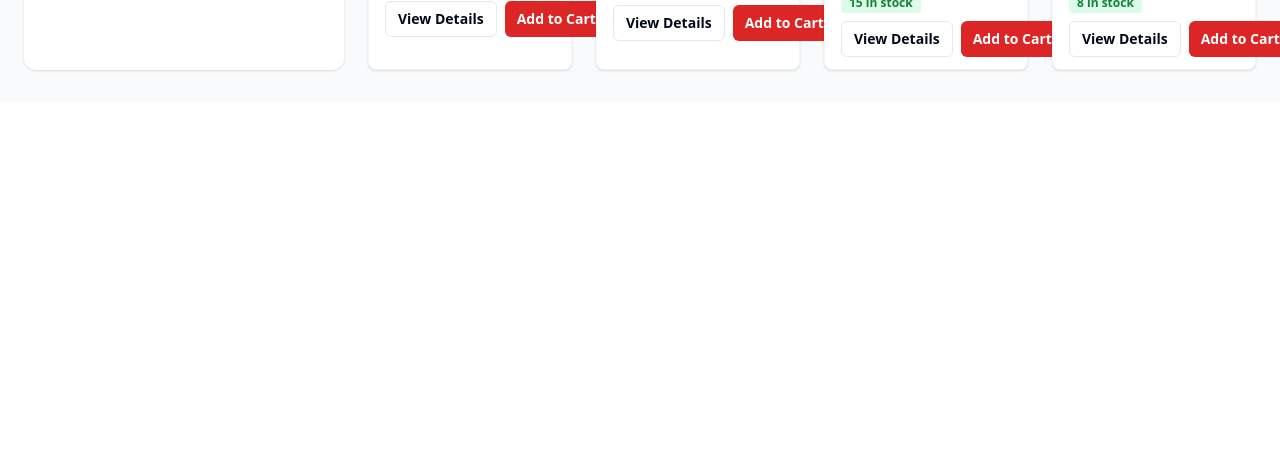
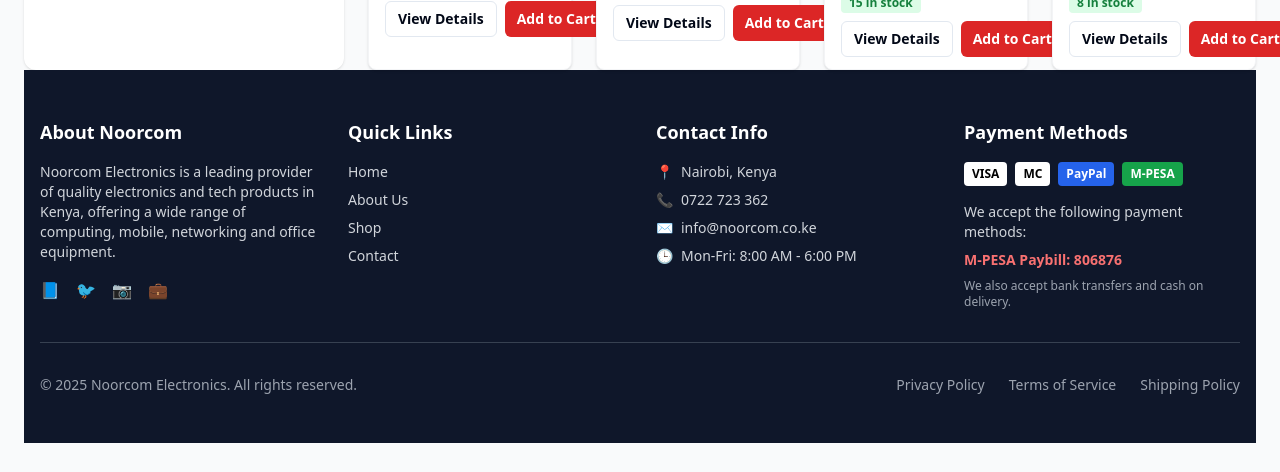
Before and after one commit to Noorcom-Network-NNL/noorcom-electron-emporium, a React (Vite) app: page /shop in a window 1280 px wide. Shown: the part 1132-1604 px from the top of the page. Before the commit the page ends 1234 px from the top, so only its background shows below. Built offline with nearby package versions, Linux system fonts and the light colour scheme.

Commit message:
Add footer to shop page
Added the `<Footer />` component to the `Shop` page to complete the layout.

```diff
--- a/src/pages/Shop.tsx
+++ b/src/pages/Shop.tsx
@@ -1,10 +1,10 @@
-
 import React, { useState } from "react";
 import { Input } from "@/components/ui/input";
 import { Button } from "@/components/ui/button";
 import { Select, SelectItem, SelectTrigger, SelectContent, SelectValue } from "@/components/ui/select";
 import ProductCard from "@/components/ProductCard";
 import { Star } from "lucide-react";
+import Footer from "@/components/Footer";
 
 // Demo products matching screenshot structure
 const DUMMY_PRODUCTS = [
@@ -140,8 +140,8 @@ const Shop = () => {
   if (sort === "price-desc") filtered.sort((a, b) => b.price - a.price);
 
   return (
-    <div className="min-h-screen bg-gray-50 py-8 px-2 md:px-6">
-      <div className="max-w-7xl mx-auto">
+    <div className="min-h-screen bg-gray-50 py-8 px-2 md:px-6 flex flex-col">
+      <div className="max-w-7xl mx-auto flex-1 w-full">
         {/* Headline */}
         <div className="text-center mb-8">
           <h1 className="text-3xl md:text-4xl font-bold text-gray-800 mb-2">Shop Electronics</h1>
@@ -267,6 +267,7 @@ const Shop = () => {
           </section>
         </div>
       </div>
+      <Footer />
     </div>
   );
 };
```
